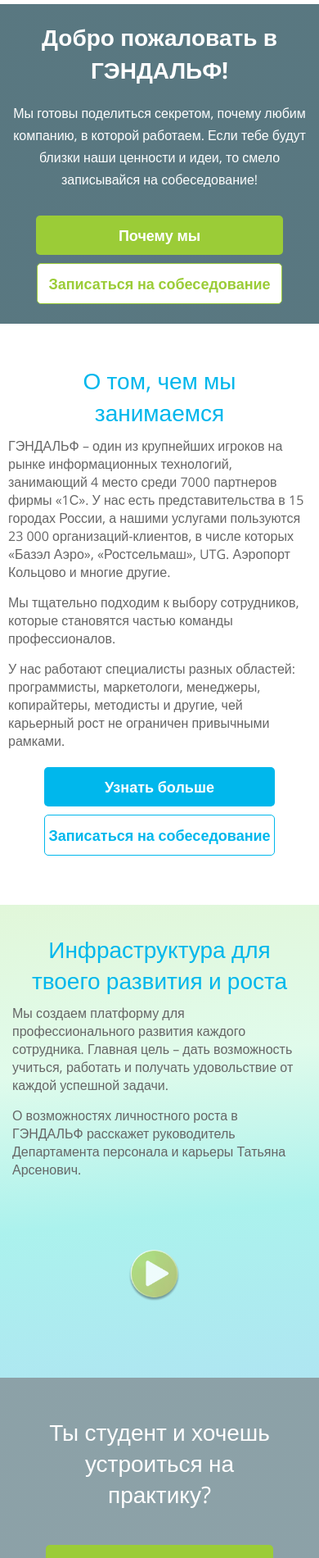
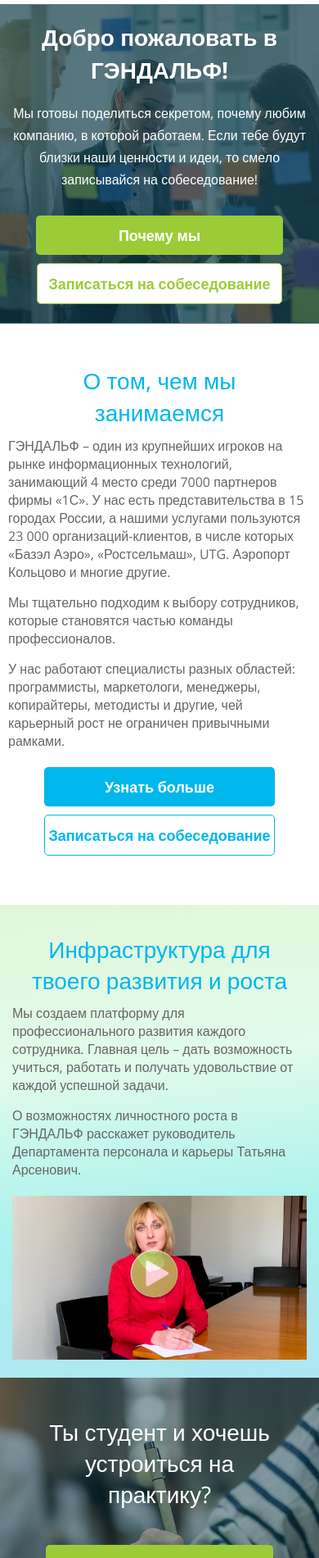
Before and after one commit to sa1lor77/gendalf_test, a plain HTML site: page index.html in a window 390 px wide. Shown: the part 99-2000 px from the top of the page at 82% size. Drawn offline with nearby package versions, Linux system fonts and the light colour scheme.

Commit message:
Update style.css

```diff
--- a/css/style.css
+++ b/css/style.css
@@ -142,7 +142,7 @@
       rgba(0, 47, 61, 0.65),
       rgba(0, 47, 61, 0.65)
     ),
-    url("image/description_image.png");
+    url("/image/description_image.png");
   background-repeat: no-repeat;
   background-position: 50%;
   width: 100%;
@@ -340,7 +340,7 @@
 .infrastructure__content-video {
   width: 100%;
   height: 297px;
-  background-image: url("image/video.png");
+  background-image: url("/image/video.png");
   background-repeat: no-repeat;
   background-size: cover;
   background-position: center center;
@@ -360,7 +360,7 @@
       rgba(0, 47, 61, 0.45),
       rgba(0, 47, 61, 0.45)
     ),
-    url("image/request-image.png");
+    url("/image/request-image.png");
   background-repeat: no-repeat;
   background-position: 50%;
   width: 100%;
@@ -766,7 +766,7 @@
         rgba(0, 47, 61, 0.65),
         rgba(0, 47, 61, 0.65)
       ),
-      url("image/description_mobile-image.png");
+      url("/image/description_mobile-image.png");
     background-repeat: no-repeat;
     background-position: 50%;
     width: 100%;
```
